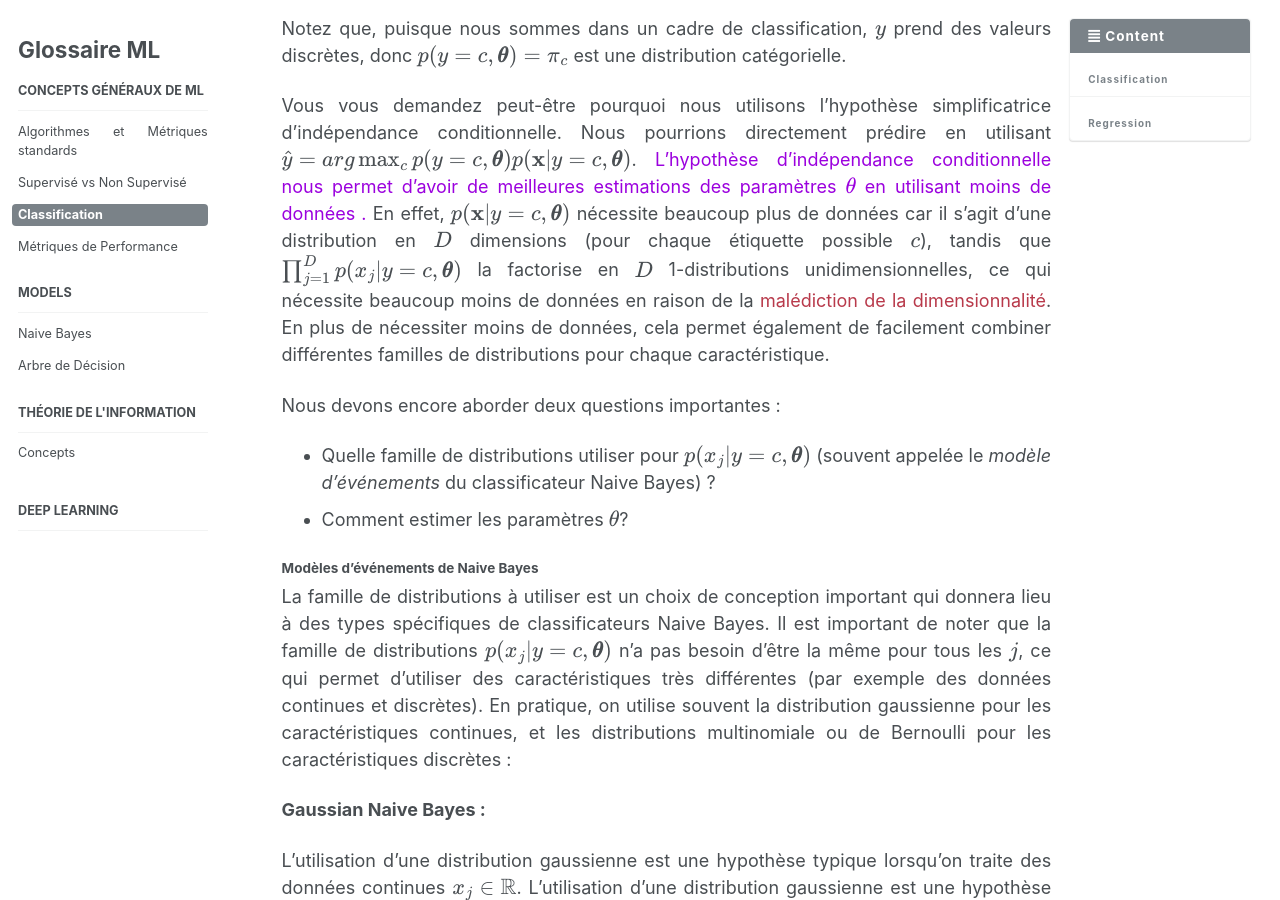
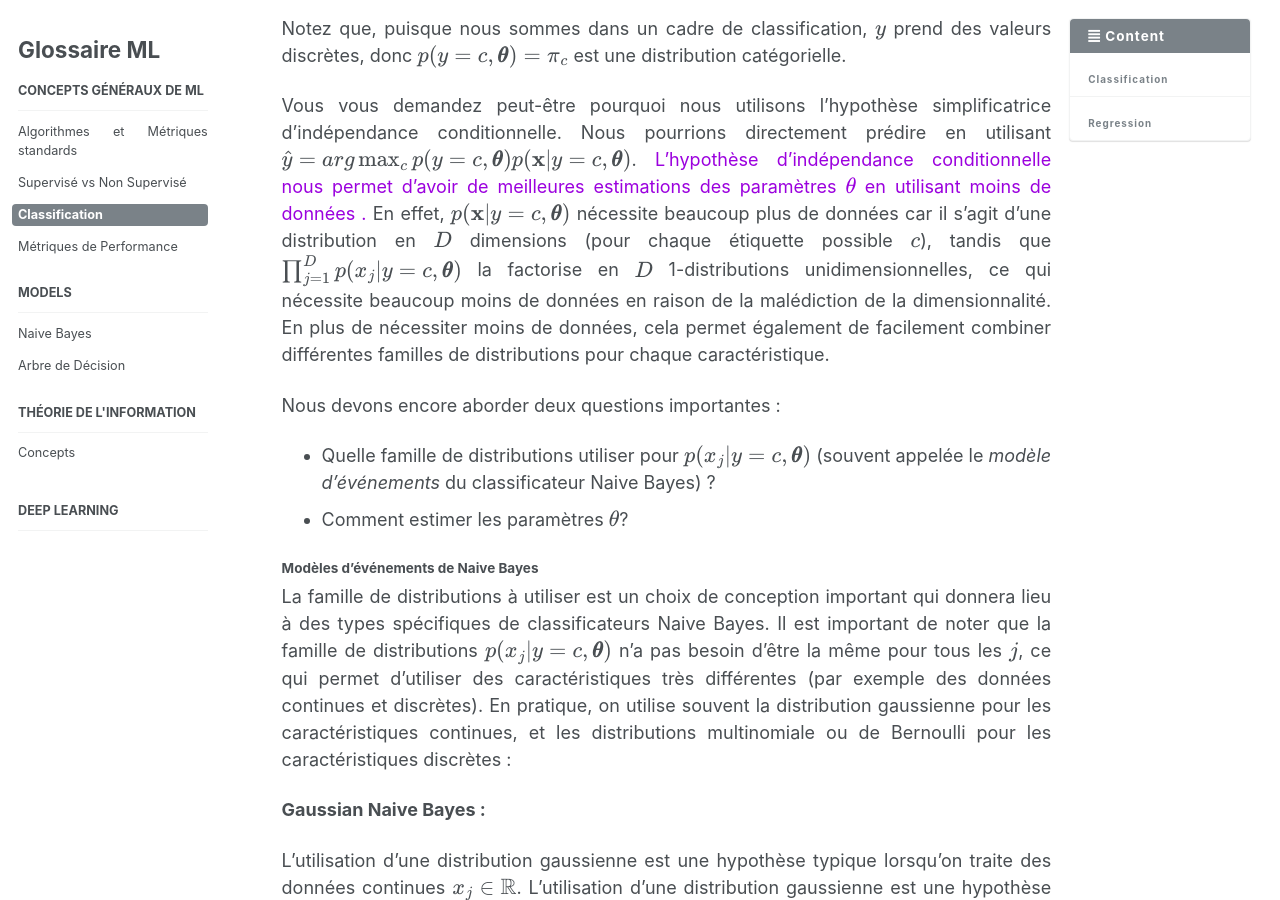
Before and after one commit to PerrineQhn/perrineqhn.github.io, a Jekyll site: the page built from _posts/2024-10-08-glossary-classification.md, in a window 1280 px wide and 900 px high, scrolled down 4315 px. Built offline with Jekyll 4.4.1, drawn with Linux system fonts in a browser that asks for light colours; emoji names are drawn with the system emoji font; formulas are drawn with MathJax 3; part of the change alters nothing that is shown.

Commit message:
correction classification.md

```diff
--- a/_posts/2024-10-08-glossary-classification.md
+++ b/_posts/2024-10-08-glossary-classification.md
@@ -336,7 +336,7 @@ $$
 
 Notez que, puisque nous sommes dans un cadre de classification, $y$ prend des valeurs discrètes, donc $p(y=c, \pmb\theta)=\pi_c$ est une distribution catégorielle.
 
-Vous vous demandez peut-être pourquoi nous utilisons l’hypothèse simplificatrice d’indépendance conditionnelle. Nous pourrions directement prédire en utilisant $\hat{y} = arg\max_c p(y=c, \pmb\theta)p(\mathbf{x} \vert y=c, \pmb\theta)$. <span class='intuitionText'> L’hypothèse d’indépendance conditionnelle nous permet d’avoir de meilleures estimations des paramètres $\theta$ en utilisant moins de données . </span>En effet, $p(\mathbf{x} \vert y=c, \pmb\theta)$ nécessite beaucoup plus de données car il s’agit d’une distribution en $D$ dimensions (pour chaque étiquette possible $c$),  tandis que $\prod_{j=1}^D p(x_j \vert y=c, \pmb\theta)$ la factorise en  $D$ 1-distributions unidimensionnelles, ce qui nécessite beaucoup moins de données en raison de la [malédiction de la dimensionnalité](#curse-of-dimensionality). En plus de nécessiter moins de données, cela permet également de facilement combiner différentes familles de distributions pour chaque caractéristique.
+Vous vous demandez peut-être pourquoi nous utilisons l’hypothèse simplificatrice d’indépendance conditionnelle. Nous pourrions directement prédire en utilisant $\hat{y} = arg\max_c p(y=c, \pmb\theta)p(\mathbf{x} \vert y=c, \pmb\theta)$. <span class='intuitionText'> L’hypothèse d’indépendance conditionnelle nous permet d’avoir de meilleures estimations des paramètres $\theta$ en utilisant moins de données . </span>En effet, $p(\mathbf{x} \vert y=c, \pmb\theta)$ nécessite beaucoup plus de données car il s’agit d’une distribution en $D$ dimensions (pour chaque étiquette possible $c$),  tandis que $\prod_{j=1}^D p(x_j \vert y=c, \pmb\theta)$ la factorise en  $D$ 1-distributions unidimensionnelles, ce qui nécessite beaucoup moins de données en raison de la malédiction de la dimensionnalité. En plus de nécessiter moins de données, cela permet également de facilement combiner différentes familles de distributions pour chaque caractéristique.
 
 Nous devons encore aborder deux questions importantes :
 
```
